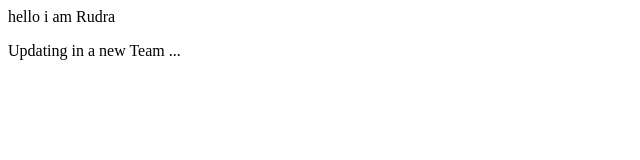
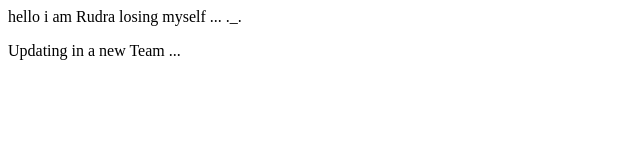
Before and after one commit to RudraSingh1710/Local-Repo, a plain HTML site: page index.html in a window 1280 px wide. Shown: the whole page, without its empty margins (0-640 px from the left). Drawn offline with Linux system fonts and the light colour scheme.

Commit message:
change in original

```diff
--- a/index.html
+++ b/index.html
@@ -1,4 +1,6 @@
-<p>hello i am Rudra </p>
+<p>hello i am Rudra
+    losing myself ... ._.
+</p>
 <div>
     Updating in a new Team ...
 </div>
```
